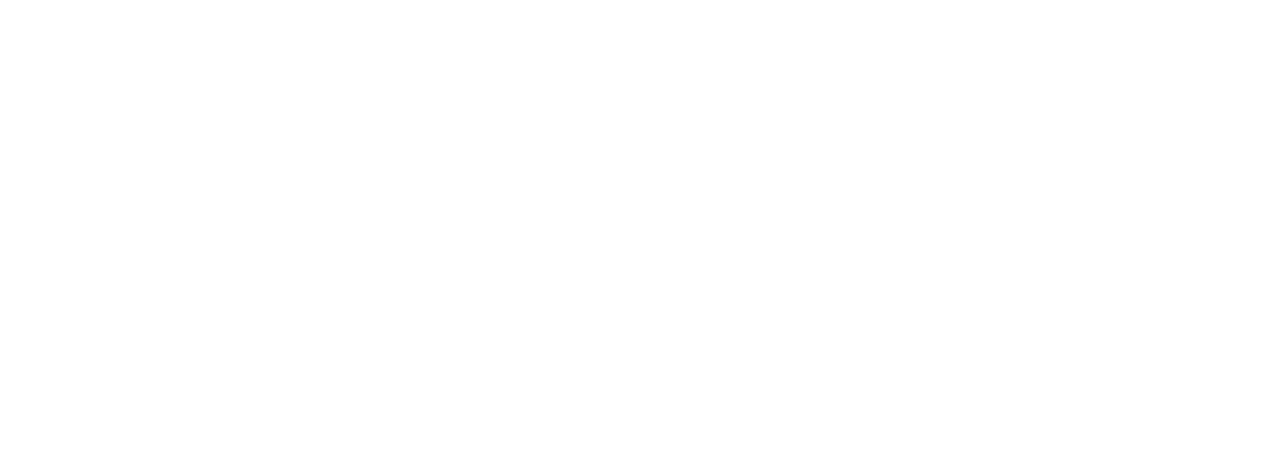
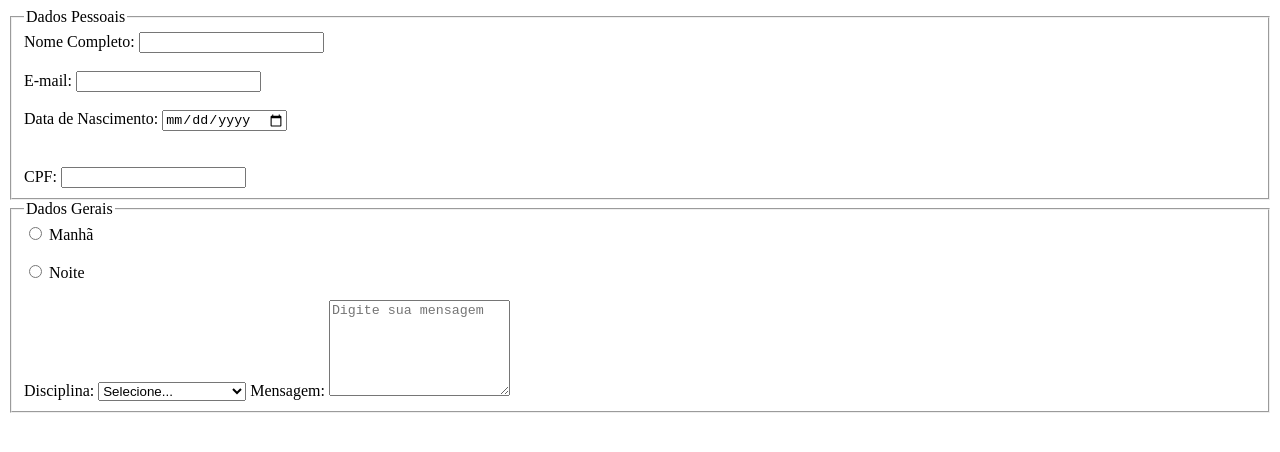
Before and after one commit to darlanflopes/IFPE, a plain HTML site: page Web/Atividade2/A2/index.html in a window 1280 px wide. Drawn offline with Linux system fonts and the light colour scheme.

Commit message:
feat: criacao da ativdade2

```diff
--- a/Web/Atividade2/A2/index.html
+++ b/Web/Atividade2/A2/index.html
@@ -1,11 +1,53 @@
 <!DOCTYPE html>
-<html lang="pt-BR">
+<html>
 <head>
-    <meta charset="UTF-8">
-    <meta name="viewport" content="width=device-width, initial-scale=1.0">
-    <title>Document</title>
+    <meta name="viewport" content="width">
+    <title>Formulário de matrícula</title>
+    <meta name="description" content="Inscrição para matrícula do IFPE">
 </head>
 <body>
+    <main>
+        <form action="/inscricao" method="post">
+
+            <fieldset>
+                <legend>Dados Pessoais </legend>
+
+                <label for="nome">Nome Completo:</label>
+                <input type="text" id="nome" name="nome"  required autocomplete="name">
+                <br><br>
+                <label for="email">E-mail:</label>
+                <input type="email" id="email" name="email" required autocomplete="email">
+                <br><br>
+                <label for="date" >Data de Nascimento:</label>
+                <input type="date" id="date" name="date"><br>
+                <br><br>
+                <label for="number">CPF:</label>
+                <input type="number" id="number" name="number" required autocomplete="cpf">
+
+            </fieldset>
+            <fieldset>
+                <legend> Dados Gerais </legend>
+
+                <input type="radio" id="manha" name="turno" value="manha" >
+                <label for="manha">Manhã</label>
+                <br><br>
+                <input type="radio" id="noite" name="turno" value="noite">
+                <label for="noite">Noite</label>
+                <br><br>
+                <label for="disciplina">Disciplina:</label>
+                <select name="discplina" id="disciplina" required>
+                    <option value="">Selecione...</option>
+                    <option value="web">Web</option>
+                    <option value="bd1">Bando de Dados 1</option>
+                    <option value="ed2">Estrutura de Dados 2</option>
+                </select>
+                <label for="mensagem">Mensagem:</label>
+                <textarea name="mensagem" id="mensagem" rows="6" placeholder="Digite sua mensagem"></textarea>
+
+            </fieldset>
+
+        </form>
+    </main>
 
 </body>
 </html>
```
Also changed, not shown: Web/Atividade2/A1/index.html (+1 -1 lines).
